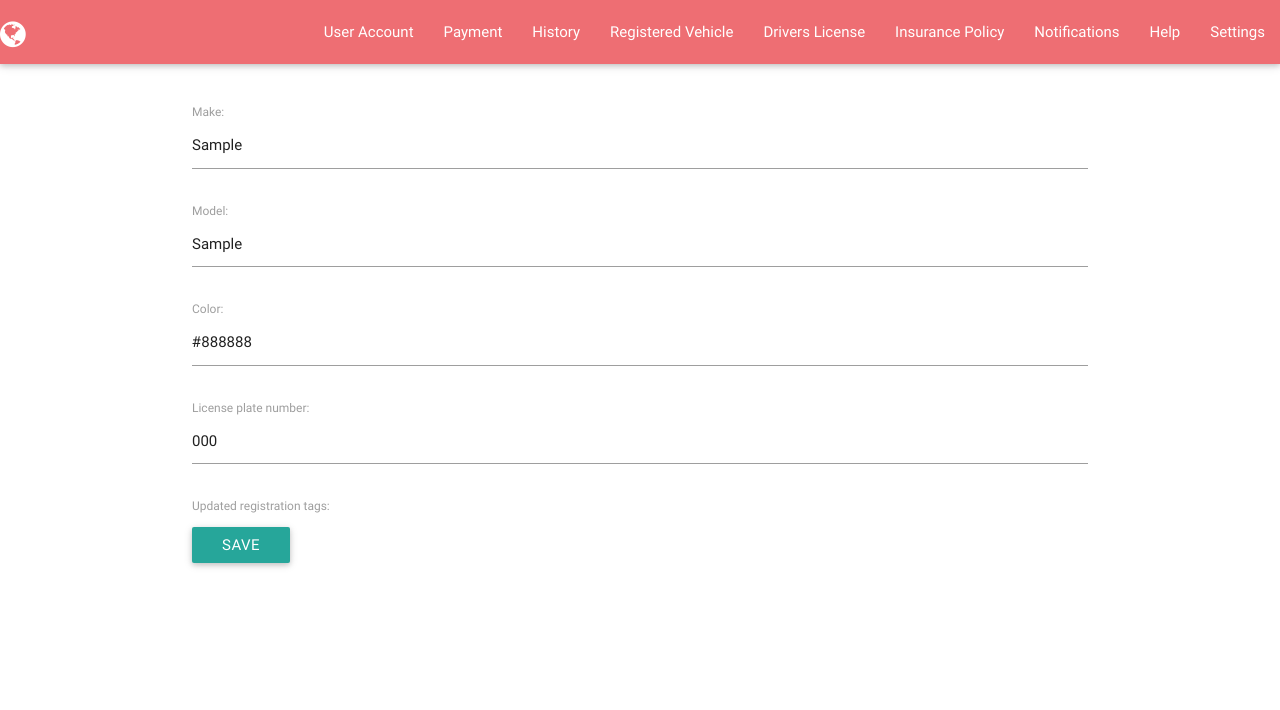
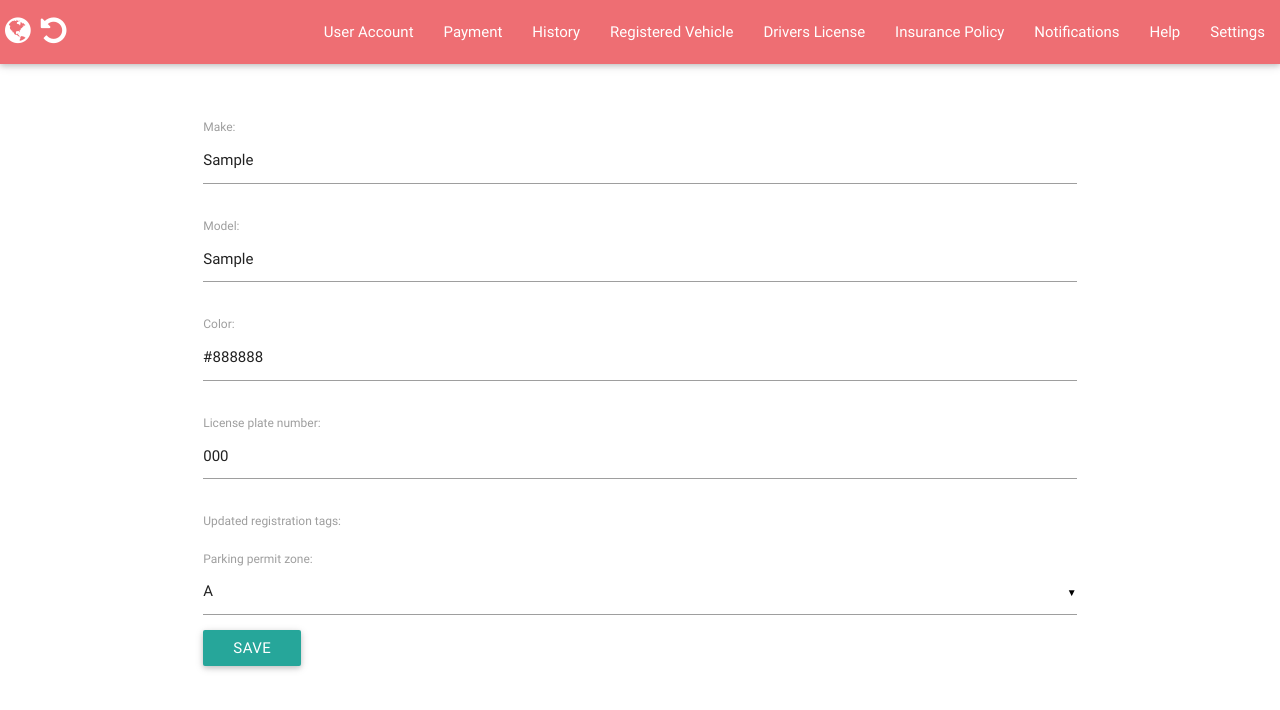
Before and after one commit to bchuey/valet, a Django app: page /accounts/dashboard/vehicle/ in a window 1280 px wide. Shown: the top 710 px of the page. Run offline with Django 3.2, Linux system fonts and the light colour scheme; a user stored in the database is signed in; tables that the repository leaves empty hold one stand-in row (values such as "Sample post"); grey boxes marked "Sample" are stand-in pictures; parts of the project's set-up code (start-up, migrations or seed data) failed here and were passed over; some libraries are stand-ins or nearby versions.

Commit message:
user can retrieve latest request

```diff
--- a/src/accounts/forms.py
+++ b/src/accounts/forms.py
@@ -58,7 +58,7 @@
 
     class Meta:
         model = RegisteredVehicle
-        fields = ('make','model','color','license_plate_number','updated_registration_tags')
+        fields = ('make','model','color','license_plate_number','updated_registration_tags','parking_permit_zone')
 
 # =================
 # Drivers License
--- a/src/accounts/models.py
+++ b/src/accounts/models.py
@@ -115,7 +115,7 @@
     year = models.CharField(max_length=4,null=True,blank=True)
     license_plate_number = models.CharField(max_length=10)
     updated_registration_tags = models.BooleanField(default=True)
-    parking_permit_zone = models.CharField(max_length=2, choices=PARKING_ZONES)
+    parking_permit_zone = models.CharField(max_length=2, choices=PARKING_ZONES, blank=True)
 
     class Meta:
 
--- a/src/accounts/templates/accounts/user/dashboard/insurance_policy.html
+++ b/src/accounts/templates/accounts/user/dashboard/insurance_policy.html
@@ -3,7 +3,7 @@
 {% block content %}
 <div class="row dashboard-wrapper">
 	<div class="container">
-		<div class="col-xs-12">
+		<div class="col s12">
 			<form action="{% url 'accounts:insurance' %}" method="POST" class="">
 				{% csrf_token %}
 				{{ form.as_p }}
--- a/src/accounts/templates/accounts/user/dashboard/license.html
+++ b/src/accounts/templates/accounts/user/dashboard/license.html
@@ -3,7 +3,7 @@
 {% block content %}
 <div class="row dashboard-wrapper">
 	<div class="container">
-		<div class="col-xs-12">
+		<div class="col s12">
 			<form action="{% url 'accounts:license' %}" method="POST" class="">
 				{% csrf_token %}
 				{{ form.as_p }}
--- a/src/accounts/templates/accounts/user/dashboard/vehicle.html
+++ b/src/accounts/templates/accounts/user/dashboard/vehicle.html
@@ -3,7 +3,7 @@
 {% block content %}
 <div class="row dashboard-wrapper">
 	<div class="container">
-		<div class="col-xs-12">
+		<div class="col s12">
 			<form action="{% url 'accounts:vehicle' %}" method="POST" class="">
 				{% csrf_token %}
 				{{ form.as_p }}
--- a/src/accounts/views.py
+++ b/src/accounts/views.py
@@ -118,6 +118,7 @@
 			vehicle.color = form.cleaned_data.get('color')
 			vehicle.license_plate_number = form.cleaned_data.get('license_plate_number')
 			vehicle.updated_registration_tags = form.cleaned_data.get('updated_registration_tags')
+			vehicle.parking_permit_zone = form.cleaned_data.get('parking_permit_zone')
 			vehicle.save()
 
 			return HttpResponseRedirect('%s'%(reverse('accounts:vehicle')))
--- a/src/static/css/style.css
+++ b/src/static/css/style.css
@@ -9,12 +9,14 @@
 }
 
 
-#globe-btn {
+#top-menu-btn {
     height: 64px;
     line-height: 60px;
     float: left;
     position: relative;
     z-index: 1;
+    margin-left: 5px;
+    margin-right: 5px;
 }
 
 #onscreen-message {
--- a/src/templates/navbar-user.html
+++ b/src/templates/navbar-user.html
@@ -25,6 +25,7 @@
       <li><a href="{% url 'logout' %}">Logout</a></li>
     </ul>
     <a href="#" data-activates="slide-out" class="button-collapse"><i class="mdi-navigation-menu"></i></a>
-    <a href="{% url 'user-map' %}"><i id="globe-btn" class="fa fa-globe fa-2x"></i></a>
+    <a href="{% url 'user-map' %}"><i id="top-menu-btn" class="fa fa-globe fa-2x"></i></a>
+    <a href="{% url 'latest-request' %}"><i id="top-menu-btn" class="fa fa-undo fa-2x"></i></a>
   </nav>
 </div>
--- a/src/valet/urls.py
+++ b/src/valet/urls.py
@@ -27,7 +27,8 @@
     valet_on_route,
     valet_drops_vehicle_at_new_location,
     valet_returning_home,
-    request_completed
+    request_completed,
+    retrieve_latest_request,
 )
 
 from . import views
@@ -45,6 +46,7 @@
 
     # requests
     url(r'^user/request/valet/$', customer_submits_valet_request, name='request-valet'),
+    url(r'^user/request/latest/$', retrieve_latest_request, name='latest-request'),
     url(r'^valet/request/accept/$', valet_accepts_request, name='accept-request'),
     url(r'^valet/request/arrived/$', valet_arrives_at_vehicle, name='arrived'),
     url(r'^valet/request/enroute/$', valet_on_route, name='enroute'),
```
Also changed, not shown: src/orders/views.py (+41 -11 lines), src/templates/maps/user/index.html (+24 -1 lines), src/accounts/migrations/0006_auto_20160418_0132.py (added), 6 other files.
